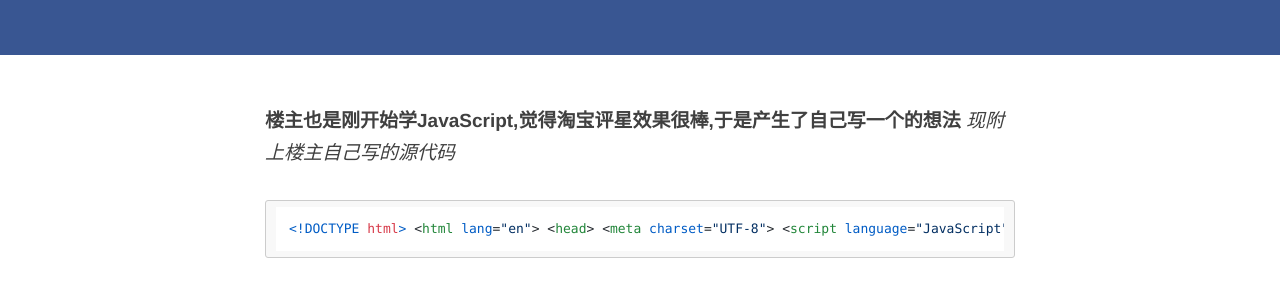
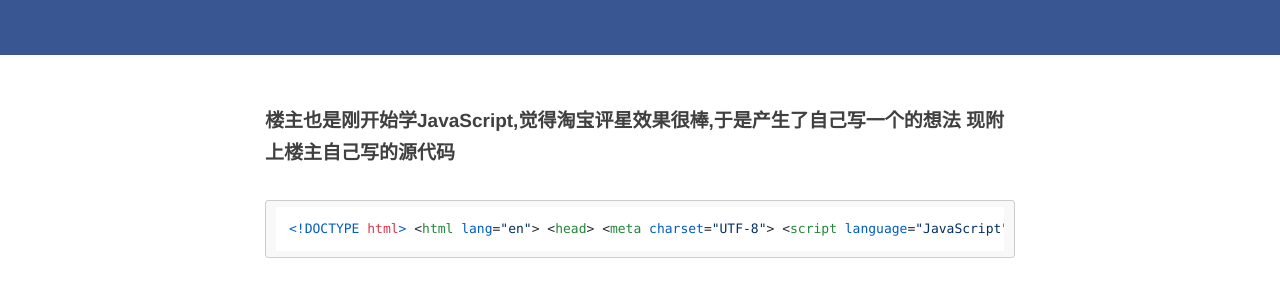
Before and after one commit to travis-green/Damo.github.io, a Jekyll site: the page built from _posts/2015-9-24-如何用JavaScript做出淘宝评星的效果?.md, in a window 1280 px wide. Shown: the part 407-698 px from the top of the page. Built offline with Jekyll 4.4.1, drawn with Linux system fonts in a browser that asks for light colours; nearby versions of some CDN libraries; comment, search, counter and statistics services are not loaded.

````diff
--- a/_posts/2015-9-24-如何用JavaScript做出淘宝评星的效果?.md
+++ b/_posts/2015-9-24-如何用JavaScript做出淘宝评星的效果?.md
@@ -1,5 +1,5 @@
 **楼主也是刚开始学JavaScript,觉得淘宝评星效果很棒,于是产生了自己写一个的想法**
-*现附上楼主自己写的源代码*
+**现附上楼主自己写的源代码**
 ```
 <!DOCTYPE html>
 <html lang="en">
````
